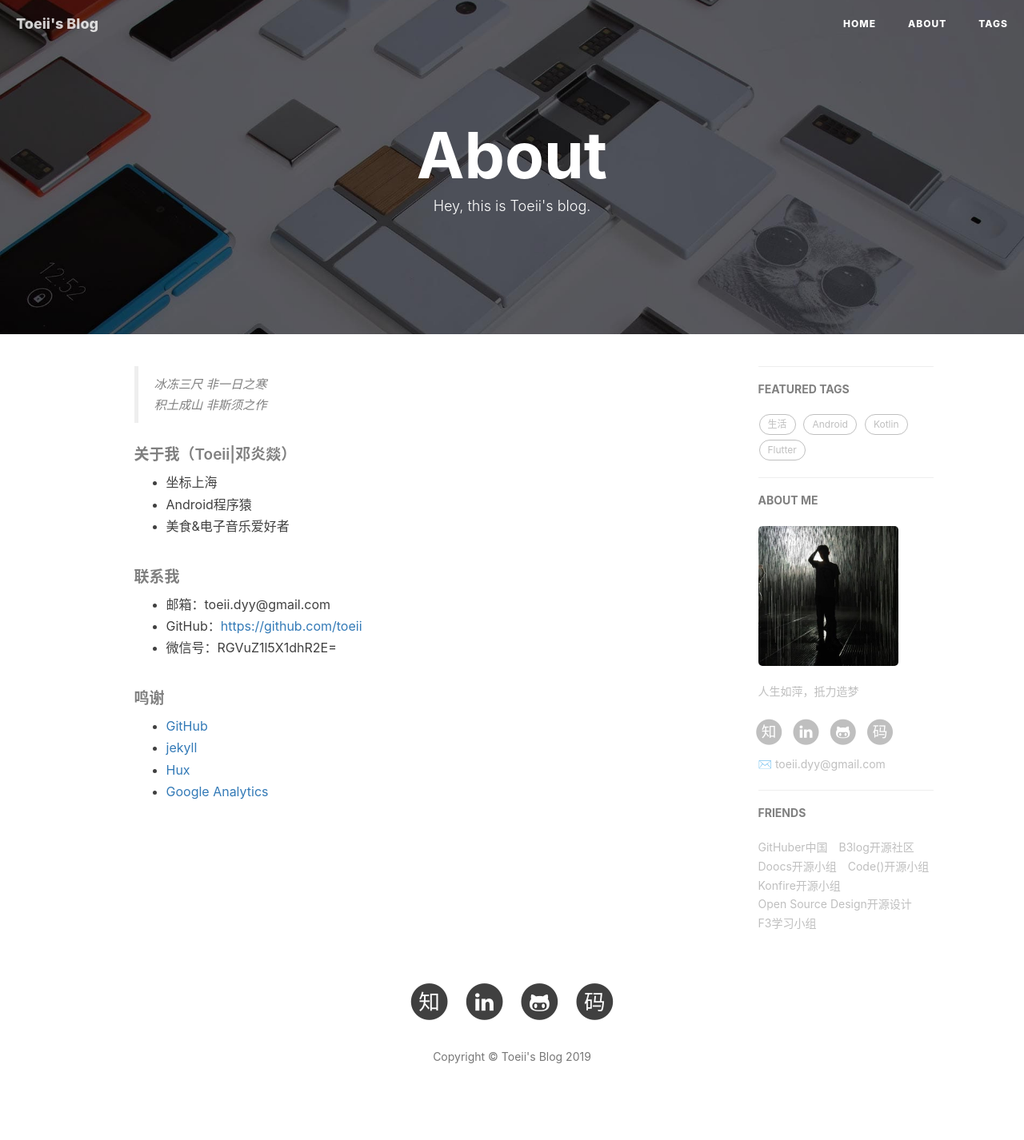
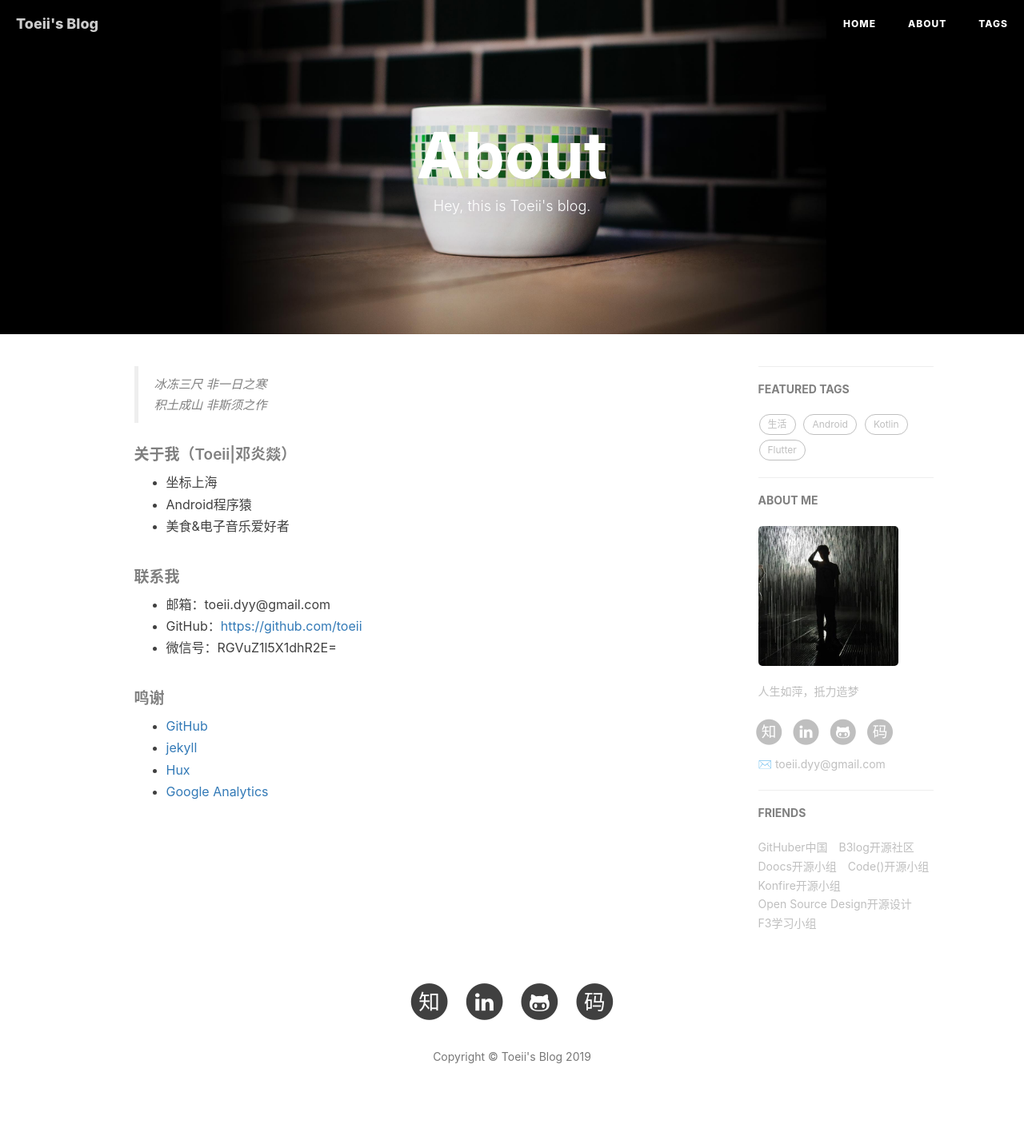
Before and after one commit to toeii/toeii.github.io, a Jekyll site: the page built from about.html, in a window 1280 px wide. Shown: the whole page at 80% size. Built offline with Jekyll 4.4.1, drawn with Linux system fonts in a browser that asks for light colours; nearby versions of some CDN libraries; comment, search, counter and statistics services are not loaded.

Commit message:
about img update

```diff
--- a/about.html
+++ b/about.html
@@ -2,7 +2,7 @@
 layout: page
 title: "About"
 description: "Hey, this is Toeii's blog."
-header-img: "img/tag-bg.jpg"
+header-img: "img/post-bg-github-cup.jpg"
 ---
 
 <!-- Language Selector -->
```
